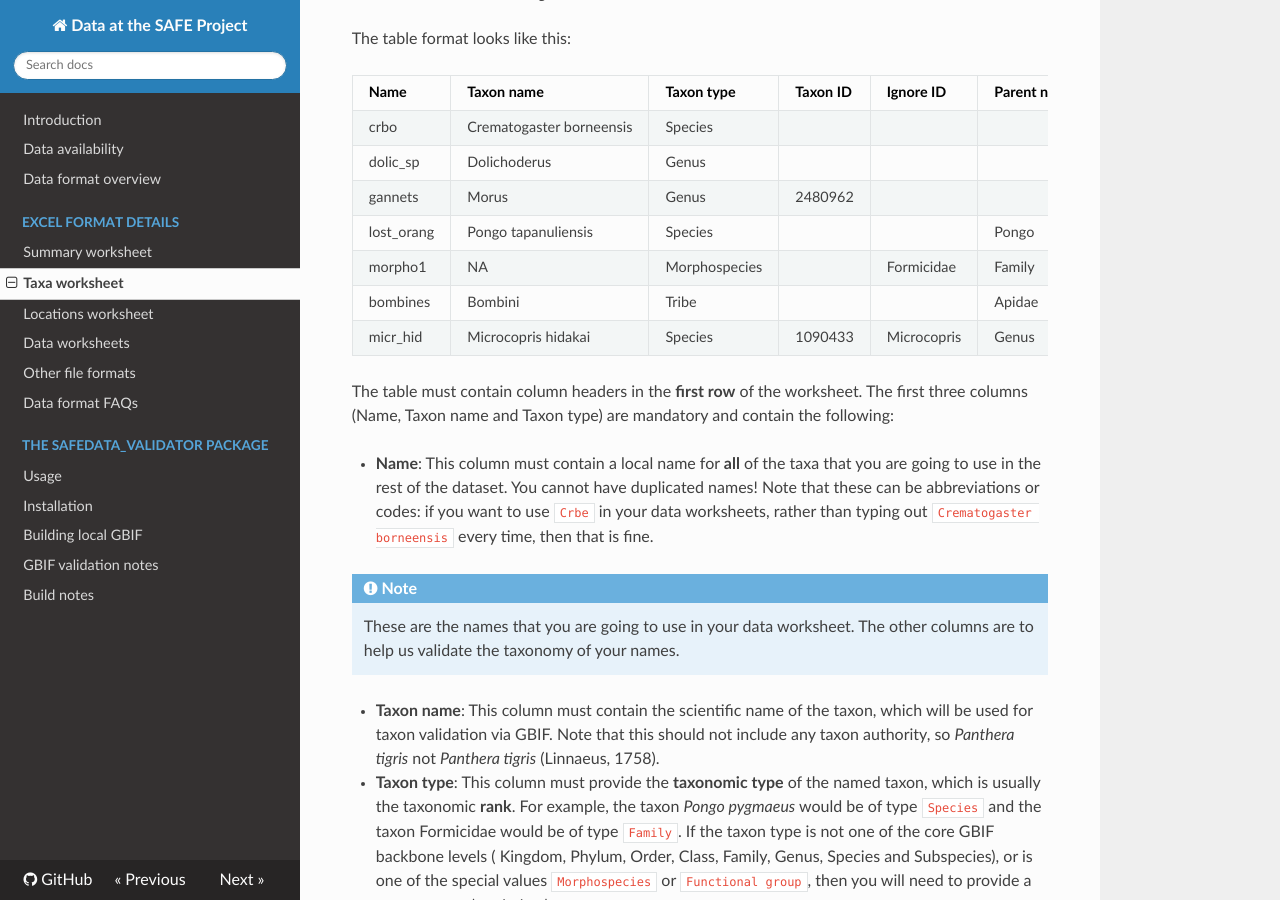
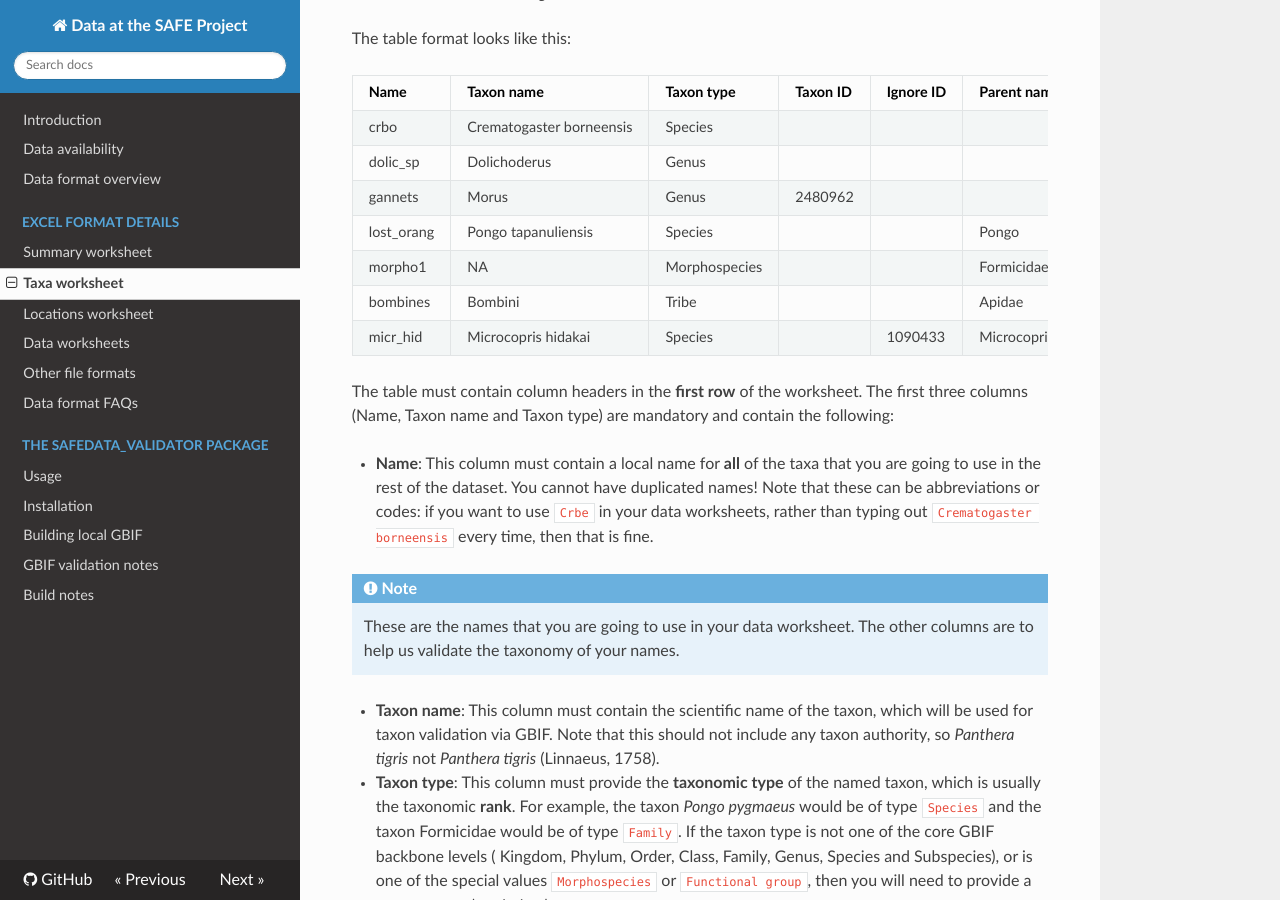
Before and after one commit to ImperialCollegeLondon/safedata_validator, an MkDocs documentation site: the page built from docs/data_format/taxa.md, in a window 1280 px wide and 900 px high, scrolled down 687 px. Built offline with MkDocs 1.6.1, drawn with Linux system fonts in a browser that asks for light colours; nearby versions of some CDN libraries.

Commit message:
Fixed table + typo in docs

```diff
--- a/docs/data_format/taxa.md
+++ b/docs/data_format/taxa.md
@@ -31,10 +31,10 @@ The table format looks like this:
 | crbo | Crematogaster borneensis | Species |   |   |   |   |   |   |
 | dolic_sp | Dolichoderus | Genus |   |   |   |   |   |   |
 | gannets  | Morus | Genus | 2480962 |   |   |   |   |   |
-| lost_orang | Pongo tapanuliensis| Species |   |   | Pongo | Genus   |   |  New species |
-| morpho1 | NA | Morphospecies |   | Formicidae | Family |   |   |   |
-| bombines | Bombini | Tribe |   |   | Apidae | Family   |   |  |
-| micr_hid | Microcopris hidakai | Species | 1090433 | Microcopris | Genus |   |
+| lost_orang | Pongo tapanuliensis | Species |   |   | Pongo | Genus  |   |  New species |
+| morpho1 | NA | Morphospecies |   |   | Formicidae | Family |   |   |
+| bombines | Bombini | Tribe |   |   | Apidae | Family |   |   |
+| micr_hid | Microcopris hidakai | Species |   | 1090433 | Microcopris | Genus |   |   |
 
 The table must contain column headers in the **first row** of the worksheet. The first three columns (Name, Taxon name and Taxon type) are mandatory and contain the following:
 
```
Also changed, not shown: docs/safedata_validator/install.md (+1 -1 lines).
